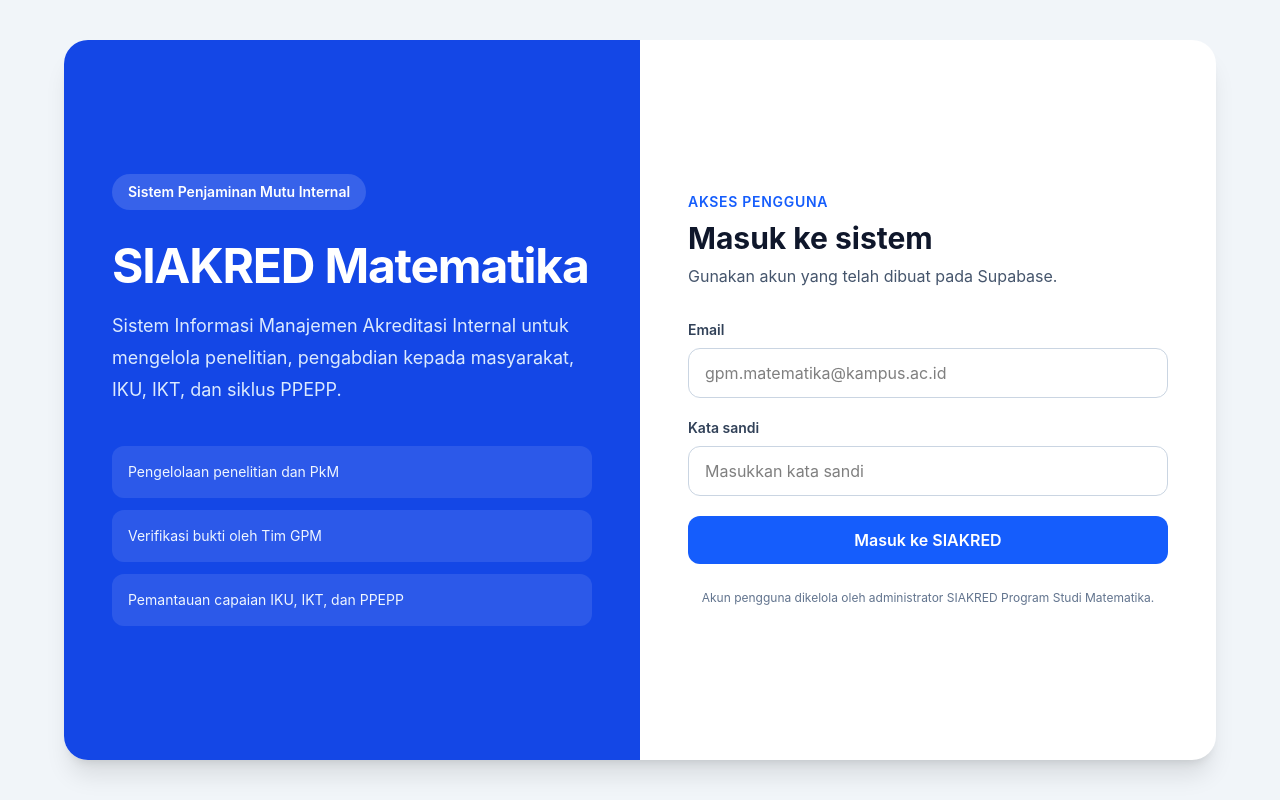
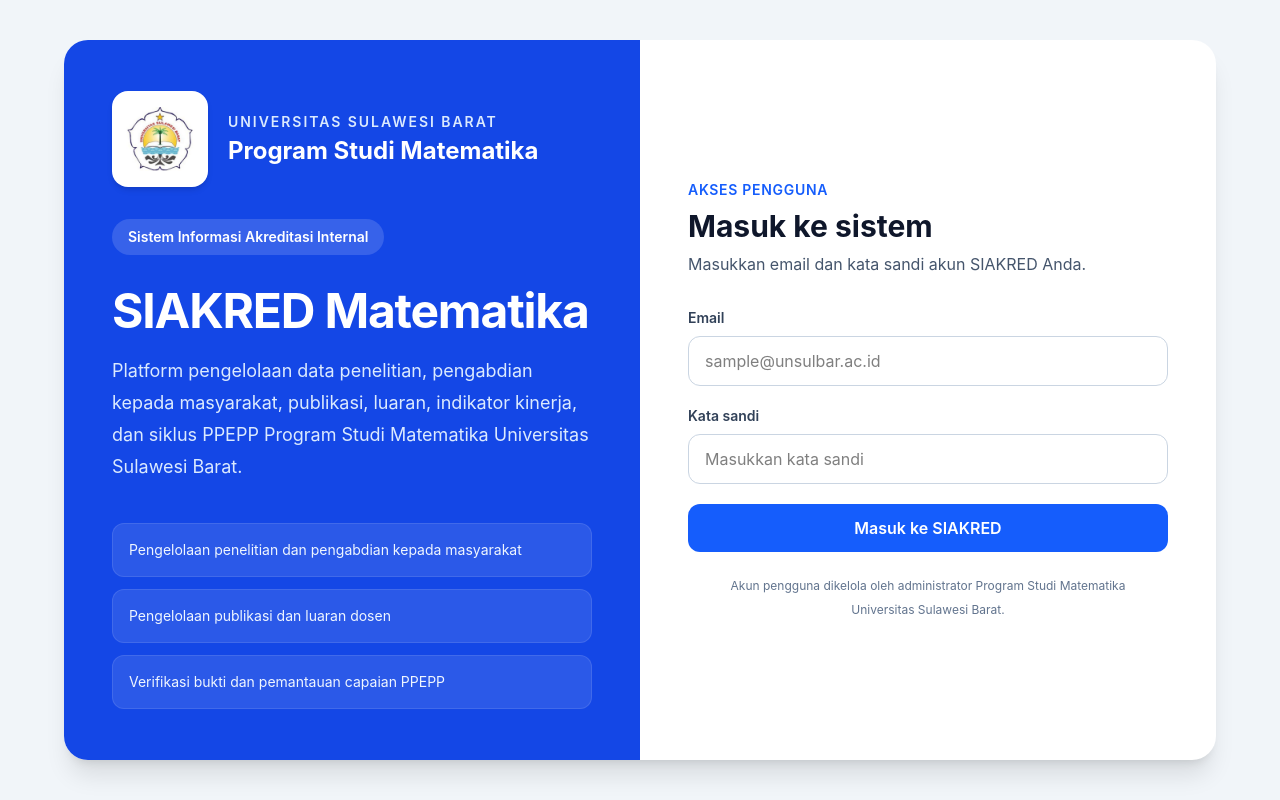
Before and after one commit to mathunsulbar/siakred, a React (Vite) app: page / in a window 1280 px wide. Built offline with nearby package versions, Linux system fonts and the light colour scheme; no server answers.

Commit message:
Tambahkan logo Unsulbar dan perbarui halaman login

```diff
--- a/src/App.jsx
+++ b/src/App.jsx
@@ -159,9 +159,31 @@
     return (
       <main className="min-h-screen bg-slate-100 px-4 py-10">
         <div className="mx-auto grid min-h-[calc(100vh-5rem)] max-w-6xl overflow-hidden rounded-3xl bg-white shadow-xl lg:grid-cols-2">
+
           <section className="flex flex-col justify-center bg-blue-700 p-8 text-white md:p-12">
+          {/* Logo dan identitas universitas */}
+          <div className="mb-8 flex items-center gap-5">
+            <div className="flex h-24 w-24 shrink-0 items-center justify-center overflow-hidden rounded-2xl bg-[#ffffff] p-3 shadow-md">
+              <img
+                src="/logo-unsulbar.png"
+                alt="Logo Universitas Sulawesi Barat"
+                className="h-full w-full bg-[#ffffff] object-contain"
+              />
+            </div>
+
+            <div className="min-w-0">
+              <p className="text-xs font-semibold uppercase tracking-[0.14em] text-blue-100 md:text-sm">
+                Universitas Sulawesi Barat
+              </p>
+
+              <p className="mt-1 text-xl font-bold leading-tight text-white md:text-2xl">
+                Program Studi Matematika
+              </p>
+            </div>
+          </div>
+
           <span className="w-fit rounded-full bg-white/15 px-4 py-2 text-sm font-semibold">
-              Sistem Penjaminan Mutu Internal
+            Sistem Informasi Akreditasi Internal
           </span>
 
           <h1 className="mt-8 text-4xl font-bold tracking-tight md:text-5xl">
@@ -169,22 +191,22 @@
           </h1>
 
           <p className="mt-5 max-w-xl text-lg leading-8 text-blue-100">
-              Sistem Informasi Manajemen Akreditasi Internal untuk
-              mengelola penelitian, pengabdian kepada masyarakat,
-              IKU, IKT, dan siklus PPEPP.
+            Platform pengelolaan data penelitian, pengabdian kepada
+            masyarakat, publikasi, luaran, indikator kinerja, dan siklus
+            PPEPP Program Studi Matematika Universitas Sulawesi Barat.
           </p>
 
           <div className="mt-10 grid gap-3 text-sm text-blue-50">
-              <div className="rounded-xl bg-white/10 p-4">
-                Pengelolaan penelitian dan PkM
+            <div className="rounded-xl border border-white/10 bg-white/10 p-4">
+              Pengelolaan penelitian dan pengabdian kepada masyarakat
             </div>
 
-              <div className="rounded-xl bg-white/10 p-4">
-                Verifikasi bukti oleh Tim GPM
+            <div className="rounded-xl border border-white/10 bg-white/10 p-4">
+              Pengelolaan publikasi dan luaran dosen
             </div>
 
-              <div className="rounded-xl bg-white/10 p-4">
-                Pemantauan capaian IKU, IKT, dan PPEPP
+            <div className="rounded-xl border border-white/10 bg-white/10 p-4">
+              Verifikasi bukti dan pemantauan capaian PPEPP
             </div>
           </div>
         </section>
@@ -201,7 +223,7 @@
                 </h2>
 
                 <p className="mt-2 text-slate-600">
-                  Gunakan akun yang telah dibuat pada Supabase.
+                  Masukkan email dan kata sandi akun SIAKRED Anda.
                 </p>
               </div>
 
@@ -224,7 +246,7 @@
                     onChange={(event) =>
                       setEmail(event.target.value)
                     }
-                    placeholder="gpm.matematika@kampus.ac.id"
+                    placeholder="sample@unsulbar.ac.id"
                     autoComplete="email"
                     className="w-full rounded-xl border border-slate-300 px-4 py-3 outline-none transition focus:border-blue-600 focus:ring-4 focus:ring-blue-100"
                   />
@@ -269,8 +291,10 @@
               </form>
 
               <p className="mt-6 text-center text-xs leading-5 text-slate-500">
-                Akun pengguna dikelola oleh administrator SIAKRED
-                Program Studi Matematika.
+                Akun pengguna dikelola oleh administrator Program Studi Matematika
+                <span className="mt-1 block">
+                  Universitas Sulawesi Barat.
+                </span>
               </p>
             </div>
           </section>
```
Also changed, not shown: public/logo-unsulbar.png. Lines whose indentation alone changed are shown as unchanged.
